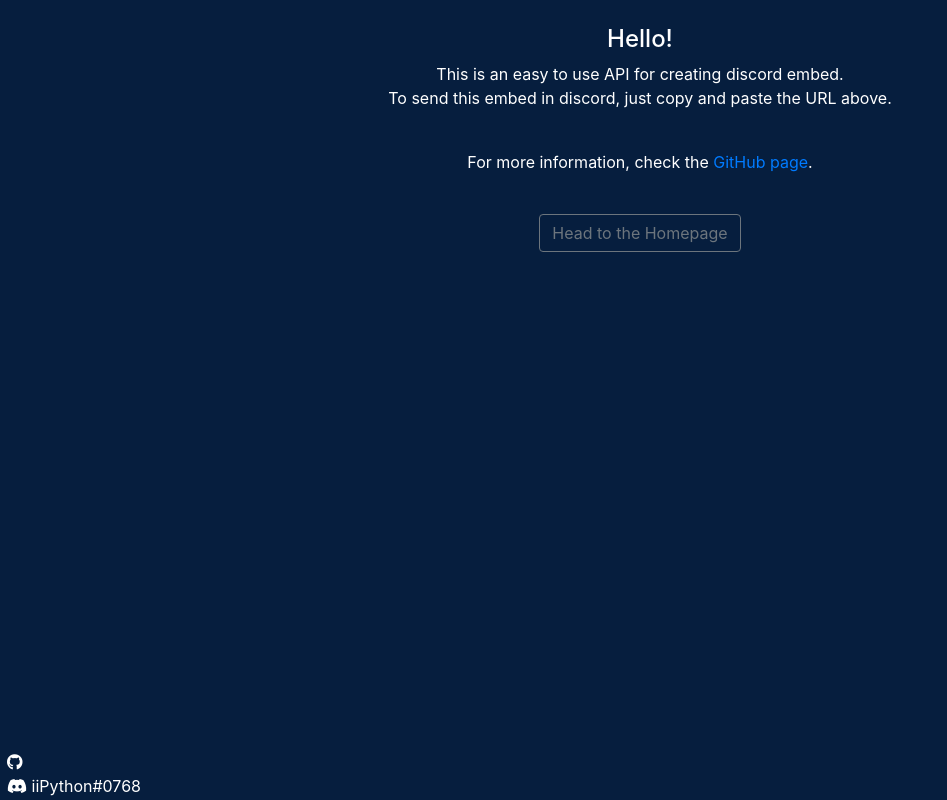
After one commit to ii-Python/Ben-s-Things, a Flask app: page /embed in a window 1280 px wide. The commit adds this page. Shown: the whole page, without its empty margins (0-947 px from the left). Run offline with Flask 2, Linux system fonts and the light colour scheme; some libraries are stand-ins or nearby versions.

Commit message:
Discord embed maker!

```diff
--- a/app/routes/generators.py
+++ b/app/routes/generators.py
@@ -8,8 +8,8 @@ from requests import get
 from svglib.svglib import svg2rlg
 from reportlab.graphics import renderPM
 
-from flask import make_response, request
 from PIL import Image, ImageDraw, ImageFont
+from flask import make_response, request, abort, render_template
 
 # Routes
 @app.route("/text")
@@ -27,7 +27,7 @@ def genImage():
 
   except ValueError:
 
-    return "Invalid RGB value."
+    return "Invalid RGB value.", 400
 
   for file in listdir("assets/fonts"):
 
@@ -37,7 +37,7 @@ def genImage():
 
   if font not in listdir("assets/fonts"):
 
-    return "Invalid font."
+    return "Invalid font.", 404
 
   fontsize = 45
 
@@ -47,7 +47,7 @@ def genImage():
 
     if excess > 300:
 
-      return "Payload too large, must be at most 360 characters."
+      return "Payload too large, must be at most 360 characters.", 400
 
     fontsize -= excess
 
@@ -87,3 +87,26 @@ def genBadge():
   response.headers.set("Content-Type", "image/png")
 
   return response, 200
+
+@app.route("/embed", methods = ["GET"])
+def generateEmbed():
+
+  return render_template("api/embed.html"), 200
+
+@app.route("/embed/generate", methods = ["GET"])
+def embedPage():
+
+  return render_template("generators/embed.html"), 200
+
+@app.route("/oembed", methods = ["GET"])
+def generateOEmbed():
+
+  author = request.args.get("author")
+
+  if not author:
+
+    return abort(400)
+
+  response = '{{"type":"photo","author_name":"{}"}}'
+
+  return response.format(author), 200
--- /dev/null
+++ b/app/templates/api/embed.html
@@ -0,0 +1,53 @@
+<!DOCTYPE html>
+<html prefix = "og: http://ogp.me/ns#">
+    <head>
+        <!-- Meta -->
+        <meta charset = "utf-8">
+        <meta name = "viewport" content = "width=device-width, initial-scale=1, shrink-to-fit=no">
+
+        <!-- Discord Meta -->
+        {% if request.args.get("title") %}<meta content = "{{ request.args.get('title') }}" property = "og:title">{% endif %}
+        {% if request.args.get("image") %}<meta content = "{{ request.args.get('image') }}" property = "og:image" />{% endif %}
+        {% if request.args.get("description") %}<meta content = "{{ request.args.get('description') }}" property = "og:description">{% endif %}
+        {% if request.args.get("color") %}<meta name = "theme-color" content = "#{{ request.args.get('color') }}">{% endif %}
+        {% if request.args.get("author") %}<link type = "application/json+oembed" href = "https://iipython.cf/oembed?author={{ request.args.get('author') }}" />{% endif %}
+        {% if request.args.get("url") %}<meta property = "og:url" content = "{{ request.args.get('url') }}" />{% endif %}
+
+        <!-- CSS -->
+        <link rel = "stylesheet" href = "/s/css/bootstrap.css">
+        <link rel = "stylesheet" href = "https://cdnjs.cloudflare.com/ajax/libs/font-awesome/5.14.0/css/all.min.css">
+
+        <style>body{background-color:#061e3e}footer{position:fixed;left:0;bottom:0;color:#fff;padding-left:7px;padding-bottom:2px;user-select:none;cursor:text}.seperator{padding-top:25px}.master{padding-top:25px;color:#fff}.cb-lgt{color:red}.cb-dpr{padding-left:5px}.cb-dpi{color:#6c757d}.fa-github{color:white}</style>
+
+        <!-- Misc -->
+        <link rel = "icon" type = "image/png" href = "/s/favicon.png">
+
+        <title>Ben's Things</title>
+    </head>
+    <body>
+        <div align = "center" class = "master">
+            <h4>Hello!</h4>
+            <p>
+                This is an easy to use API for creating discord embed. <br>
+                To send this embed in discord, just copy and paste the URL above.
+            </p>
+            <br>
+            <p>For more information, check the <a href = "//github.com/ii-Python/iiPython.cf/blob/master/app/routes/generators.py">GitHub page</a>.</p>
+            <br>
+            <a href = "/" class = "btn btn-outline-secondary">Head to the Homepage</a>
+            <div class = "seperator"></div>
+        </div>
+        <footer>
+            <a href = "//github.com/ii-Python/iiPython.cf">
+                <i class = "fab fa-github"></i>
+            </a>
+            <div onclick = "confetti.start(1200, 50, 150);">
+                <i class = "fab fa-discord"></i>
+                iiPython#0768
+            </div>
+        </footer>
+
+        <!-- Relative JS -->
+        <script src = "/s/js/confetti.js"></script>
+    </body>
+</html>
--- a/app/templates/base.html
+++ b/app/templates/base.html
@@ -43,7 +43,7 @@
             <a class = "nav-link text-secondary" href = "/api/v1/docs">API</a>
           </li>
           <li class = "nav-item">
-            <a class = "nav-link text-secondary" href = "/cli/download">CLI</a>
+            <a class = "nav-link text-secondary" href = "/embed/generate">Embed Maker</a>
           </li>
         </ul>
         <ul class = "navbar-nav navbar-right">
```
Also changed, not shown: app/templates/generators/embed.html (added, +36 -0 lines), 1 other file.
